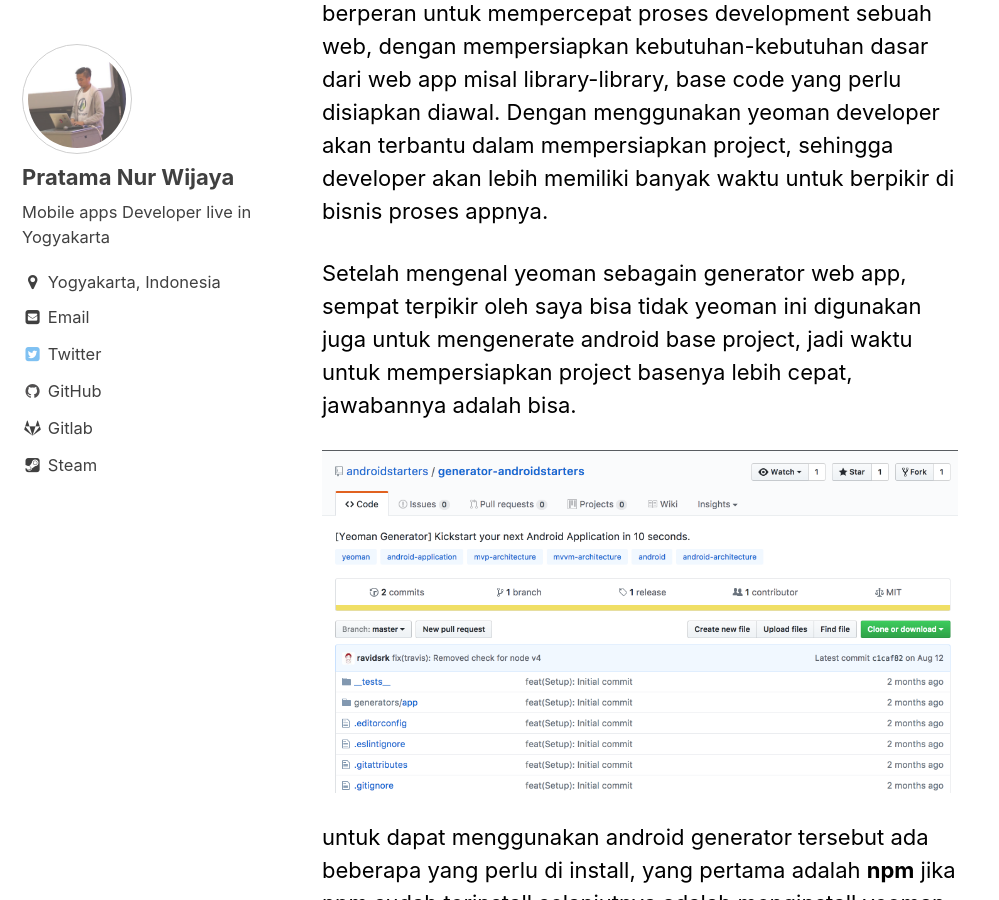
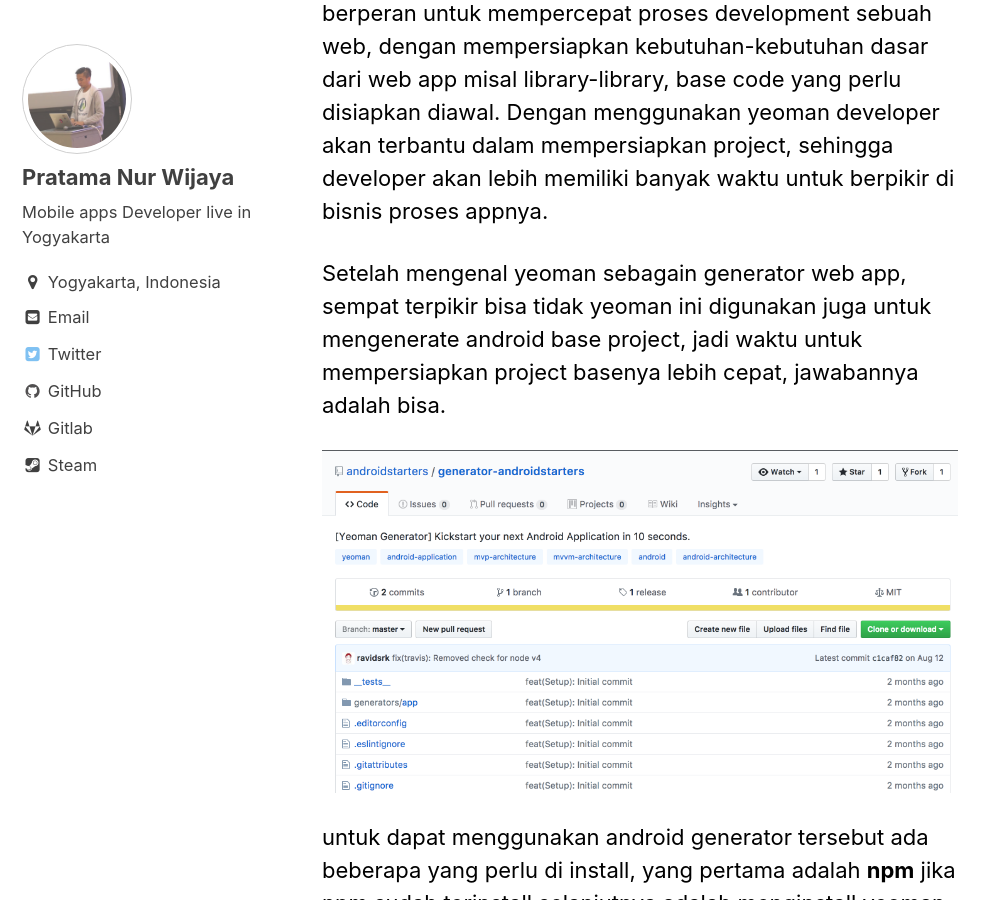
Before and after one commit to pratamawijaya/pratamasite, a Jekyll site: the page built from _posts/2017-05-10-yeoman-sebagai-generator-android-project.md, in a window 1280 px wide and 900 px high, scrolled down 747 px. Shown: the whole window, without its empty margins (0-999 px from the left). Built offline with Jekyll 4.4.1, drawn with Linux system fonts in a browser that asks for light colours; comment, search, counter and statistics services are not loaded; some of the changed text lies outside the part shown.

Commit message:
update content
fix link

change text

add tag

```diff
--- a/_posts/2017-05-10-yeoman-sebagai-generator-android-project.md
+++ b/_posts/2017-05-10-yeoman-sebagai-generator-android-project.md
@@ -16,7 +17,7 @@
 Yeoman adalah _Web Scaffolding Tool_ yang dapat digunakan untuk mengenerate project berbasis web. Yeoman disini berperan untuk mempercepat proses development sebuah web, dengan mempersiapkan kebutuhan-kebutuhan dasar dari web app misal library-library, base code yang perlu disiapkan diawal.
 Dengan menggunakan yeoman developer akan terbantu dalam mempersiapkan project, sehingga developer akan lebih memiliki banyak waktu untuk berpikir di bisnis proses appnya.
 
-Setelah mengenal yeoman sebagain generator web app, sempat terpikir oleh saya bisa tidak yeoman ini digunakan juga untuk mengenerate android base project, jadi waktu untuk mempersiapkan project basenya lebih cepat, jawabannya adalah bisa.
+Setelah mengenal yeoman sebagain generator web app, sempat terpikir bisa tidak yeoman ini digunakan juga untuk mengenerate android base project, jadi waktu untuk mempersiapkan project basenya lebih cepat, jawabannya adalah bisa.
 
 ![Android Generator](/assets/images/generator-android.png){:class="img-responsive"}
 
```
Also changed, not shown: other parts of _posts/2017-05-10-yeoman-sebagai-generator-android-project.md (+3 -0 lines).
